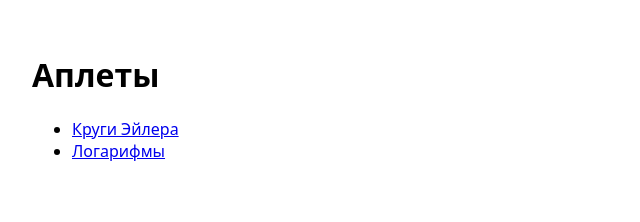
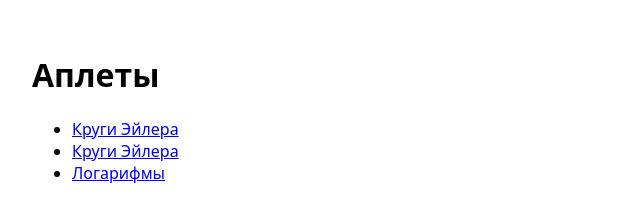
Before and after one commit to Bjashon/dynamic-shemes, a plain HTML site: page inder.html in a window 1280 px wide. Shown: the whole page, without its empty margins (0-640 px from the left). Drawn offline with Linux system fonts and the light colour scheme.

Commit message:
Update inder.html

```diff
--- a/inder.html
+++ b/inder.html
@@ -6,6 +6,7 @@
   <h1>Аплеты</h1>
   <ul>
     <li><a href="./euler.html">Круги Эйлера</a></li>
+    <li><a href="./euler_app.html">Круги Эйлера</a></li>
     <li><a href="./logarithms.html">Логарифмы</a></li>
   </ul>
 </body>
```
